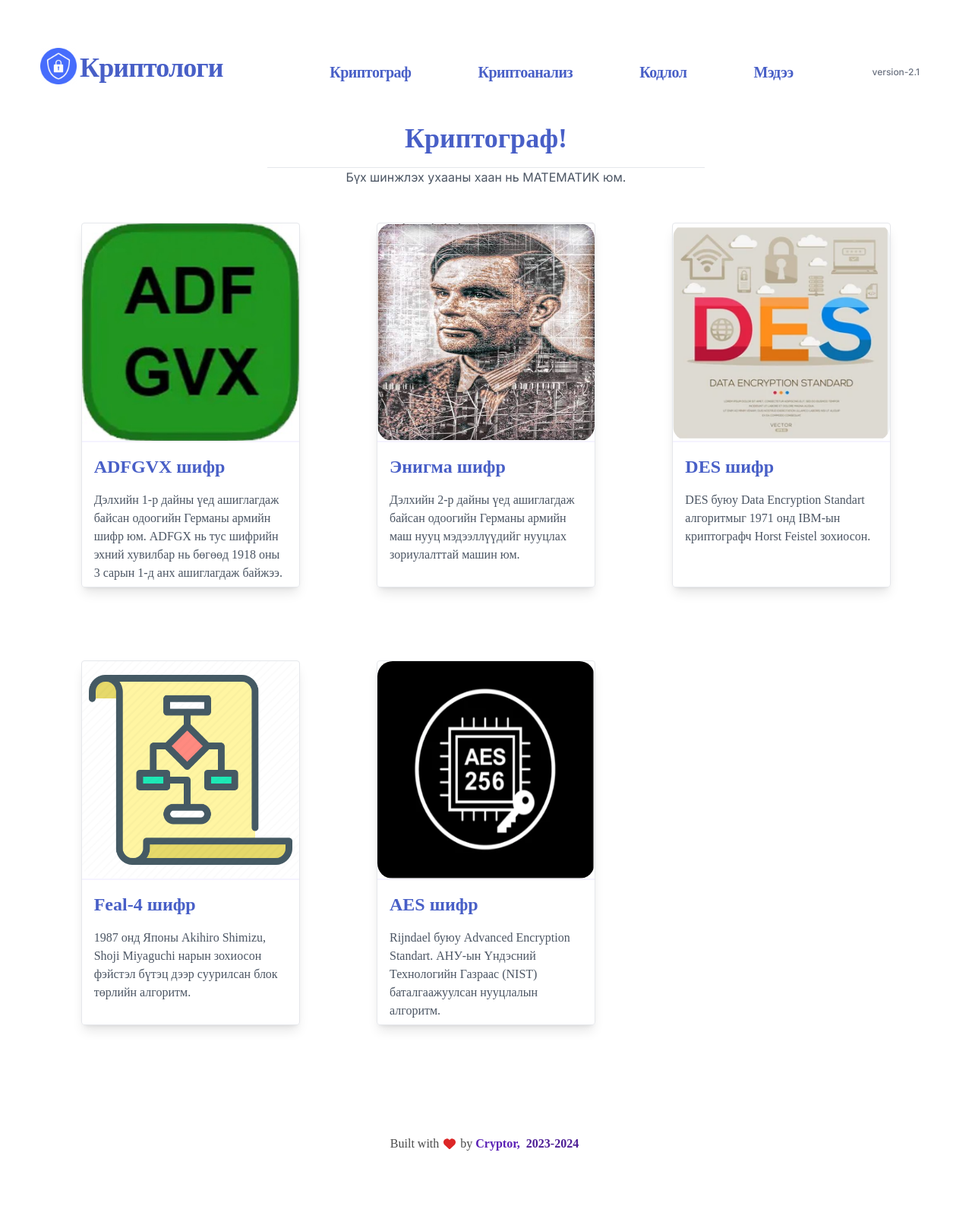
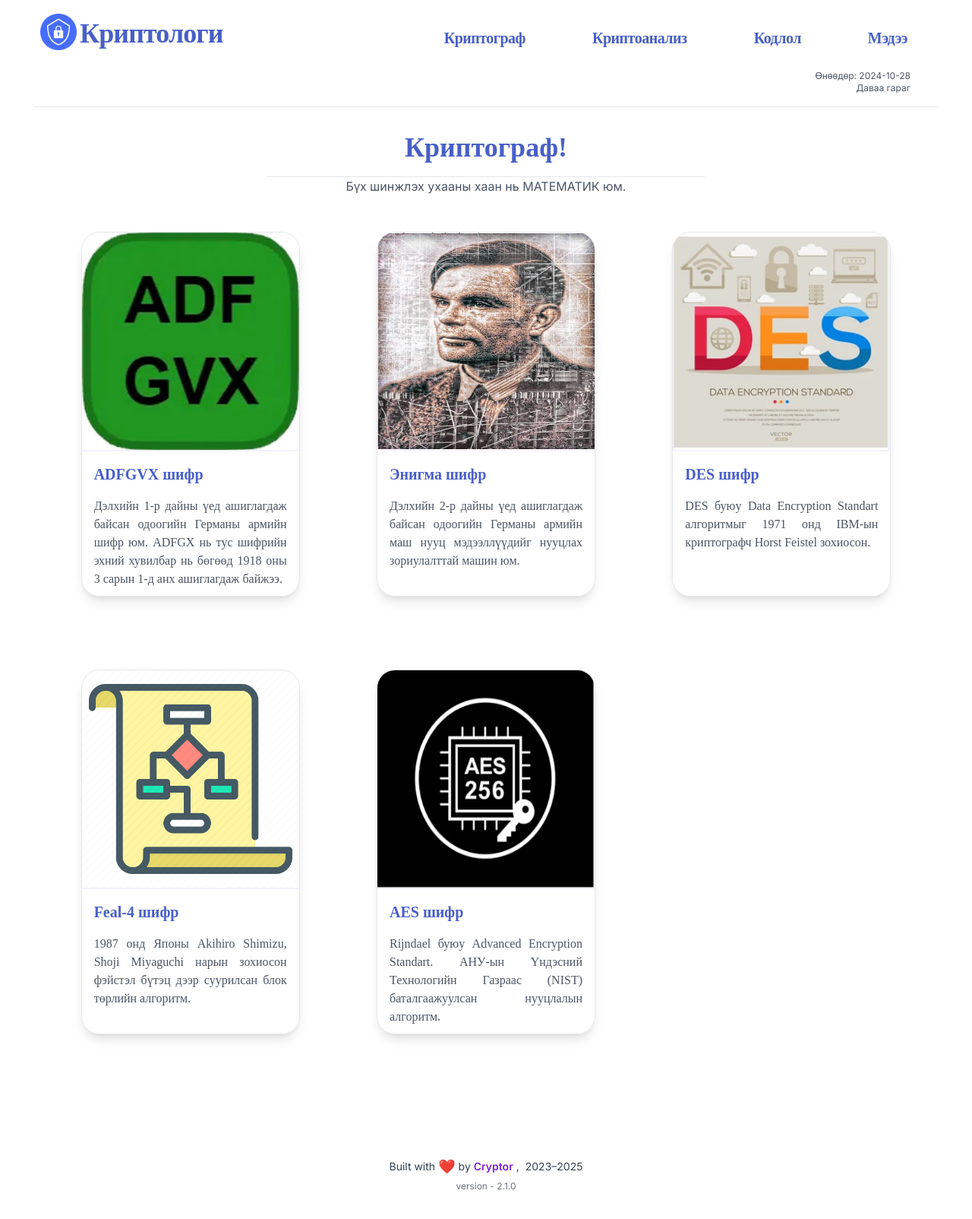
Before and after one commit to AnonymousPro139/nextjs-crypto, a Next.js app: page / in a window 1280 px wide. Shown: the top 1604 px of the page at 76% size. Before the commit the page ends 1578 px from the top, so only its background shows below. Built offline with nearby package versions, Linux system fonts and the light colour scheme.

Commit message:
title засвар болон сар өдөр нэмэв

```diff
--- a/src/app/layout.tsx
+++ b/src/app/layout.tsx
@@ -18,7 +18,7 @@ export default function RootLayout({
   return (
     <html lang="en">
       <body className={inter.className}>
-        <div style={{ margin: 45 }}>{children}</div>
+        <div style={{ margin: '0 45px' }}>{children}</div>
       </body>
     </html>
   );
--- a/src/components/Footer.tsx
+++ b/src/components/Footer.tsx
@@ -1,20 +1,20 @@
 import { FontAwesomeIcon } from "@fortawesome/react-fontawesome";
 import { faHeart } from "@fortawesome/free-solid-svg-icons";
+import Link from "next/link";
 
 function Footer() {
   return (
-    <footer className="py-4 flex justify-center font-primary items-center mt-4">
-      Built with{" "}
-      <FontAwesomeIcon icon={faHeart} className="w-5 text-red-600 mx-1" /> by{" "}
-      <a
-        href="#"
-        target="_blank"
-        rel="noreferrer"
-        className="text-palette-primary font-bold px-1"
-      >
-        Cryptor,
-      </a>
-      <div className="text-palette-dark font-bold px-1">2023-2024</div>
+    <footer className="text-center py-6 text-sm text-gray-500">
+      <p className="flex justify-center items-center gap-1 text-gray-700 dark:text-black-300">
+        Built with
+        <span className="text-red-500 text-lg">❤️</span>
+        by <a  href="#"
+          target="_blank"
+          rel="noreferrer"
+          className="font-semibold text-purple-700 hover:underline cursor-pointer">Cryptor</a>,
+        <span className="ml-1">2023–2025</span>
+      </p>
+      <p className="mt-1 text-xs text-black-400 ">version - 2.1.0</p>
     </footer>
   );
 }
--- a/src/components/Item.tsx
+++ b/src/components/Item.tsx
@@ -15,7 +15,7 @@ function Item({ data }: { data: Data }): JSX.Element {
   return (
     <Link
       href={`/pages/${move}`}
-      className="h-120 w-72 rounded shadow-lg mx-auto border border-palette-lighters mb-16 overflow-hidden"
+      className="h-120 w-72 rounded-3xl shadow-lg mx-auto border border-palette-lighters mb-16 overflow-hidden"
       passHref
     >
       <div
@@ -27,14 +27,14 @@ function Item({ data }: { data: Data }): JSX.Element {
             fill={true}
             sizes="(max-width: 768px) 100vw, (max-width: 1200px) 50vw, 33vw"
             className="transform duration-500 ease-in-out hover:scale-110"
-            style={{borderRadius: 20}}
+            // style={{borderRadius: 20}}
           />
       </div>
       <div className="h-48 relative">
-        <div className="font-primary text-2xl pt-4 px-4 font-semibold" style={{color: "#485FC7"}}>
+        <div className="font-primary text-xl pt-4 px-4 font-semibold " style={{color: "#485FC7"}}>
           {title}
         </div>
-        <div className="text-md text-gray-600 p-4 font-primary font-light">
+        <div className="text-md text-gray-600 m-4 font-primary font-light text-justify">
           {description}
         </div>
       </div>
--- a/src/components/Nav.tsx
+++ b/src/components/Nav.tsx
@@ -2,7 +2,7 @@
 
 import Link from "next/link";
 import { type FC, useState } from "react";
-import { Branding, MenuItem } from "./common";
+import { Branding, MenuItem, TodayDate } from "./common";
 
 const MAIN_MENUS = [
   {
@@ -30,7 +30,7 @@ const Nav: FC = () => {
   // TODO: move to footer. that is version-2.1 text
 
   return (
-    <nav className="bg-white border-gray-200">
+    <nav className="bg-white border-gray-200 border-b">
       <div className="max-w-screen-xl flex flex-wrap items-center justify-between mx-auto p-2">
         <Branding />
         <button
@@ -62,22 +62,18 @@ const Nav: FC = () => {
           className={`${isShow ? "" : "hidden"} w-full md:block md:w-auto`}
           id="navbar-default"
         >
-          <ul className="font-medium flex flex-col p-1 md:p-0 mt-4 border border-gray-100 rounded-lg bg-gray-100 md:flex-row md:space-x-8 rtl:space-x-reverse md:mt-0 md:border-0 md:bg-white">
+          <ul className="font-medium flex flex-col p-1 md:p-0 mt-4 border border-gray-100 rounded-lg bg-gray-100 md:flex-row md:space-x-8 rtl:space-x-reverse md:mt-0 md:border-0 md:bg-white md:justify-around">
             {MAIN_MENUS.map(({ url, label }, index) => (
               <li key={index}>
                 <MenuItem url={url} label={label} />
               </li>
             ))}
-            <li>
-              <div className="block py-2 px-3 text-gray-900 rounded">
-                <Link href="#" passHref>
-                  <span className="text-xs text-gray-500 pt-1 ml-8">
-                    version-2.1
-                  </span>
-                </Link>
-              </div>
-            </li>
           </ul>
+        </div>
+      </div>
+      <div className="max-w-screen-xl mx-auto px-4 pb-2 flex justify-end">
+        <div className="text-xs text-gray-600">
+          <TodayDate />
         </div>
       </div>
     </nav>
--- /dev/null
+++ b/src/components/common/TodayDate.tsx
@@ -0,0 +1,23 @@
+"use client";
+import React from 'react';
+
+export const TodayDate: React.FC = () => {
+  const today: Date = new Date();
+
+  const year: number = today.getFullYear();
+  const month: number = today.getMonth() + 1;
+  const day: number = today.getDate();
+
+  const dayIndex: number = today.getDay();
+  const weekdays: string[] = [
+    "Ням", "Даваа", "Мягмар", "Лхагва", "Пүрэв", "Баасан", "Бямба"
+  ];
+  const weekday: string = weekdays[dayIndex];
+
+  return (
+    <div className="flex flex-col items-end py-2 px-3 rounded mx-2">
+      <span>Өнөөдөр: {year}-{month.toString().padStart(2, '0')}-{day.toString().padStart(2, '0')}</span>
+      <span>{weekday} гараг</span>
+    </div>
+  );
+};
--- a/src/components/common/index.ts
+++ b/src/components/common/index.ts
@@ -1,2 +1,3 @@
 export { MenuItem } from "./MenuItem";
 export { Branding } from "./Branding";
+export { TodayDate } from "./TodayDate";
```
